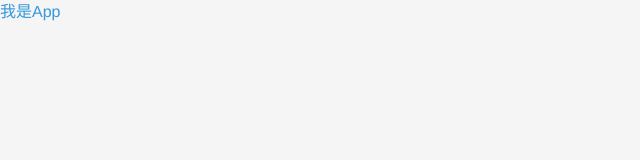
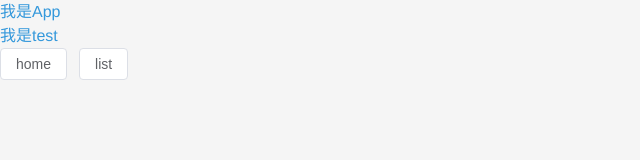
Before and after one commit to Chang-Shih-Yung/VUE3.Learning, a Vue app: page / in a window 1280 px wide. Before the commit this address had no page. Shown: the top 160 px of the page, without its empty margins (0-640 px from the left). Built offline with nearby package versions, Linux system fonts and the light colour scheme.

Commit message:
引入引入element UI

```diff
--- a/package.json
+++ b/package.json
@@ -14,6 +14,7 @@
     "lint-staged": "lint-staged"
   },
   "dependencies": {
+    "element-plus": "^2.7.6",
     "pinia": "^2.1.7",
     "vue": "^3.4.29",
     "vue-router": "^4.3.3"
@@ -31,6 +32,8 @@
     "prettier": "^3.2.5",
     "sass": "^1.77.6",
     "sass-loader": "^14.2.1",
+    "unplugin-auto-import": "^0.17.6",
+    "unplugin-vue-components": "^0.27.0",
     "vite": "^5.3.1",
     "vite-plugin-vue-devtools": "^7.3.1",
     "vitest": "^1.6.0"
--- a/src/App.vue
+++ b/src/App.vue
@@ -1,7 +1,25 @@
-<script setup></script>
+<script setup>
+import { useRouter } from 'vue-router'
+// import { useRoute } from 'vue-router'
+//獲取當前路由參數（內部細項目）
+// const route = useRoute()
+//獲取路由對象
+const router = useRouter()
+
+const home = () => {
+  router.push('/home')
+}
+
+const list = () => {
+  router.push('/list')
+}
+</script>
 
 <template>
   <div>我是App</div>
+  <TestDemo></TestDemo>
+  <el-button @click="home">home</el-button>
+  <el-button @click="list">list</el-button>
 </template>
 
 <style scoped></style>
--- /dev/null
+++ b/src/components/TestDemo.vue
@@ -0,0 +1,3 @@
+<template>
+  <div>我是test</div>
+</template>
--- a/vite.config.js
+++ b/vite.config.js
@@ -3,10 +3,23 @@ import { fileURLToPath, URL } from 'node:url'
 import { defineConfig } from 'vite'
 import vue from '@vitejs/plugin-vue'
 import vueDevTools from 'vite-plugin-vue-devtools'
+import AutoImport from 'unplugin-auto-import/vite'
+import Components from 'unplugin-vue-components/vite'
+import { ElementPlusResolver } from 'unplugin-vue-components/resolvers'
 
 // https://vitejs.dev/config/
 export default defineConfig({
-  plugins: [vue(), vueDevTools()],
+  plugins: [
+    vue(),
+    vueDevTools(),
+    AutoImport({
+      resolvers: [ElementPlusResolver()]
+    }),
+    Components({
+      resolvers: [ElementPlusResolver()]
+    })
+  ],
+  base: 'henry',
   resolve: {
     alias: {
       '@': fileURLToPath(new URL('./src', import.meta.url))
```
Also changed, not shown: 1 other file (tests, documents, lock files or other folders).
